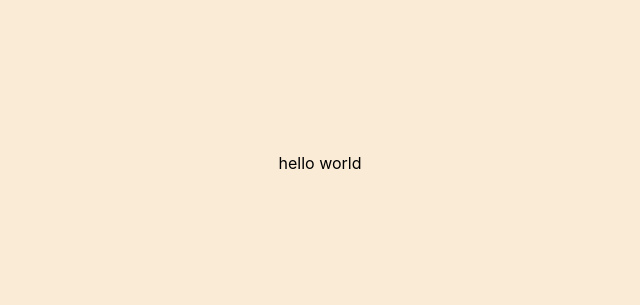
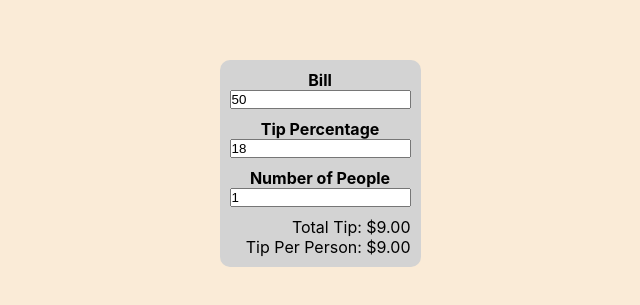
Before and after one commit to sonnybardhan/react-shed, a React (Create React App) app: page / in a window 1280 px wide. Shown: the part 237-542 px from the top of the page, without its empty margins (320-960 px from the left). Built offline with nearby package versions, Linux system fonts and the light colour scheme; the HTML template or start-up script is replaced by a standard one.

Commit message:
complete exercise and style project

```diff
--- a/src/App.js
+++ b/src/App.js
@@ -1,5 +1,11 @@
+import TipCalculator from './TipCalculator';
+
 function App() {
-  return <div className='App'>hello world</div>;
+  return (
+    <div className='App'>
+      <TipCalculator />
+    </div>
+  );
 }
 
 export default App;
--- /dev/null
+++ b/src/TipCalculator.js
@@ -0,0 +1,56 @@
+import React, { useState, useEffect } from 'react';
+
+const calculatetip = (bill, tipPercent) => {
+  return (bill * tipPercent * 0.01).toFixed(2);
+};
+
+export default function TipCalculator() {
+  // Write your code here.
+  const [bill, setBill] = useState(50);
+  const [tipPercent, setTipPercent] = useState(18);
+  const [numPeople, setNumPeople] = useState(1);
+  const [totalTip, setTotalTip] = useState('');
+  const [tipPerPerson, setTipPerPerson] = useState('');
+
+  useEffect(() => {
+    if (Number(bill) && Number(tipPercent) && Number(numPeople)) {
+      let tip = (bill * tipPercent * 0.01).toFixed(2);
+      setTotalTip('$' + tip);
+      let perHead = (tip / numPeople).toFixed(2);
+      setTipPerPerson('$' + perHead);
+    } else {
+      setTotalTip('-');
+      setTipPerPerson('-');
+    }
+  }, [bill, tipPercent, numPeople]);
+
+  return (
+    <>
+      <div>
+        <label htmlFor='bill'>Bill</label>
+        <input
+          type='number'
+          id='bill'
+          value={bill}
+          onChange={(e) => setBill(Number(e.target.value))}
+        />
+        <label htmlFor='tipPercentage'>Tip Percentage</label>
+        <input
+          type='number'
+          id='tipPercentage'
+          value={tipPercent}
+          onChange={(e) => setTipPercent(Number(e.target.value))}
+        />
+        <label htmlFor='num-people'>Number of People</label>
+        <input
+          type='number'
+          id='num-people'
+          value={numPeople}
+          onChange={(e) => setNumPeople(Number(e.target.value))}
+        />
+      </div>
+      <p>Total Tip: {totalTip}</p>
+      <p>Tip Per Person: {tipPerPerson}</p>
+    </>
+  );
+}
--- a/src/index.css
+++ b/src/index.css
@@ -22,3 +22,43 @@ code {
   font-family: source-code-pro, Menlo, Monaco, Consolas, 'Courier New',
     monospace;
 }
+
+.App {
+  text-align: center;
+}
+
+.App-header {
+  background-color: #282c34;
+  min-height: 100vh;
+  display: flex;
+  flex-direction: column;
+  align-items: center;
+  justify-content: center;
+  font-size: calc(10px + 2vmin);
+  color: white;
+}
+
+#root {
+  display: flex;
+  /* height: 100vh; */
+  /* width: auto; */
+  background: lightgrey;
+  width: fit-content;
+  padding: 10px;
+  border-radius: 10px;
+}
+
+label {
+  display: block;
+  font-weight: bold;
+}
+
+input {
+  display: block;
+  width: 100%;
+  margin-bottom: 10px;
+}
+
+p {
+  text-align: right;
+}
```
